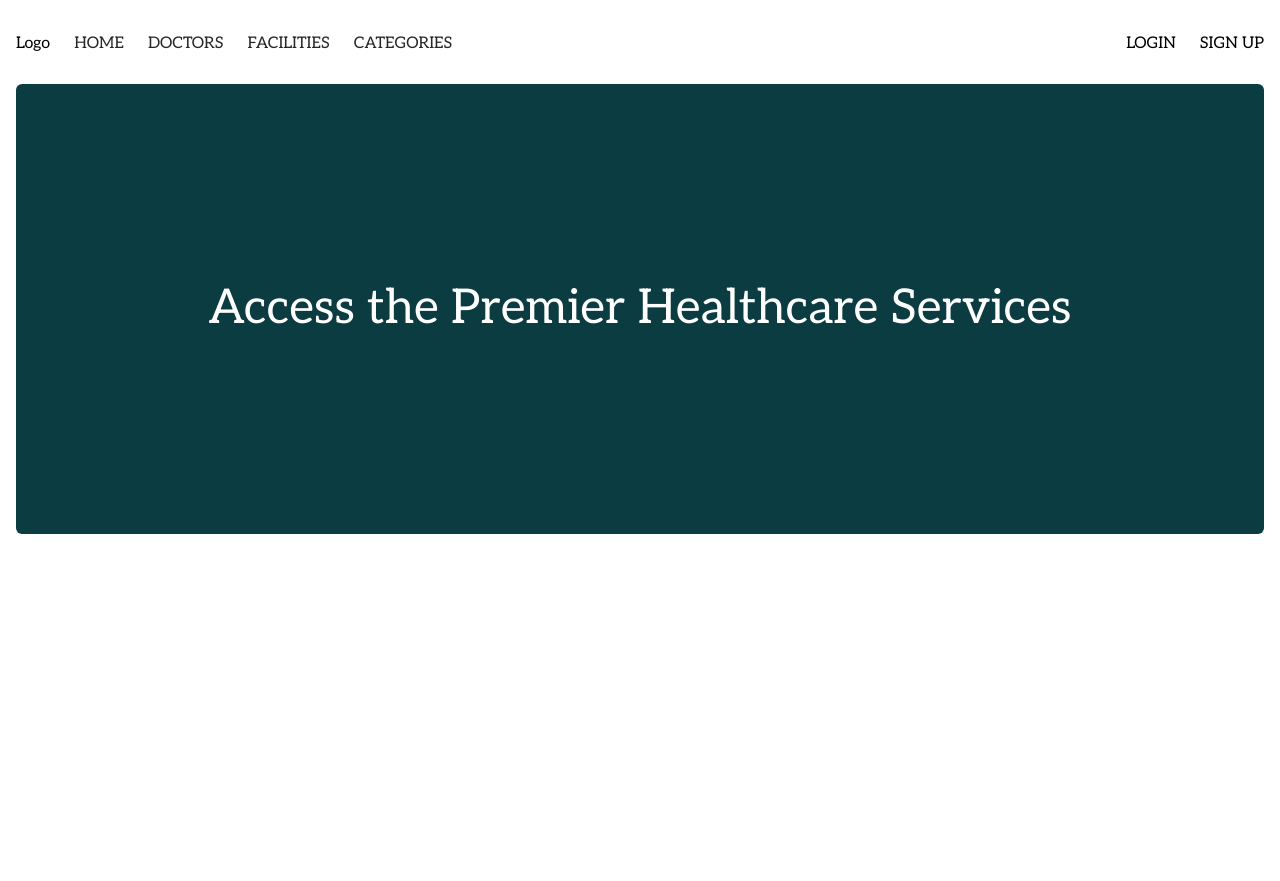
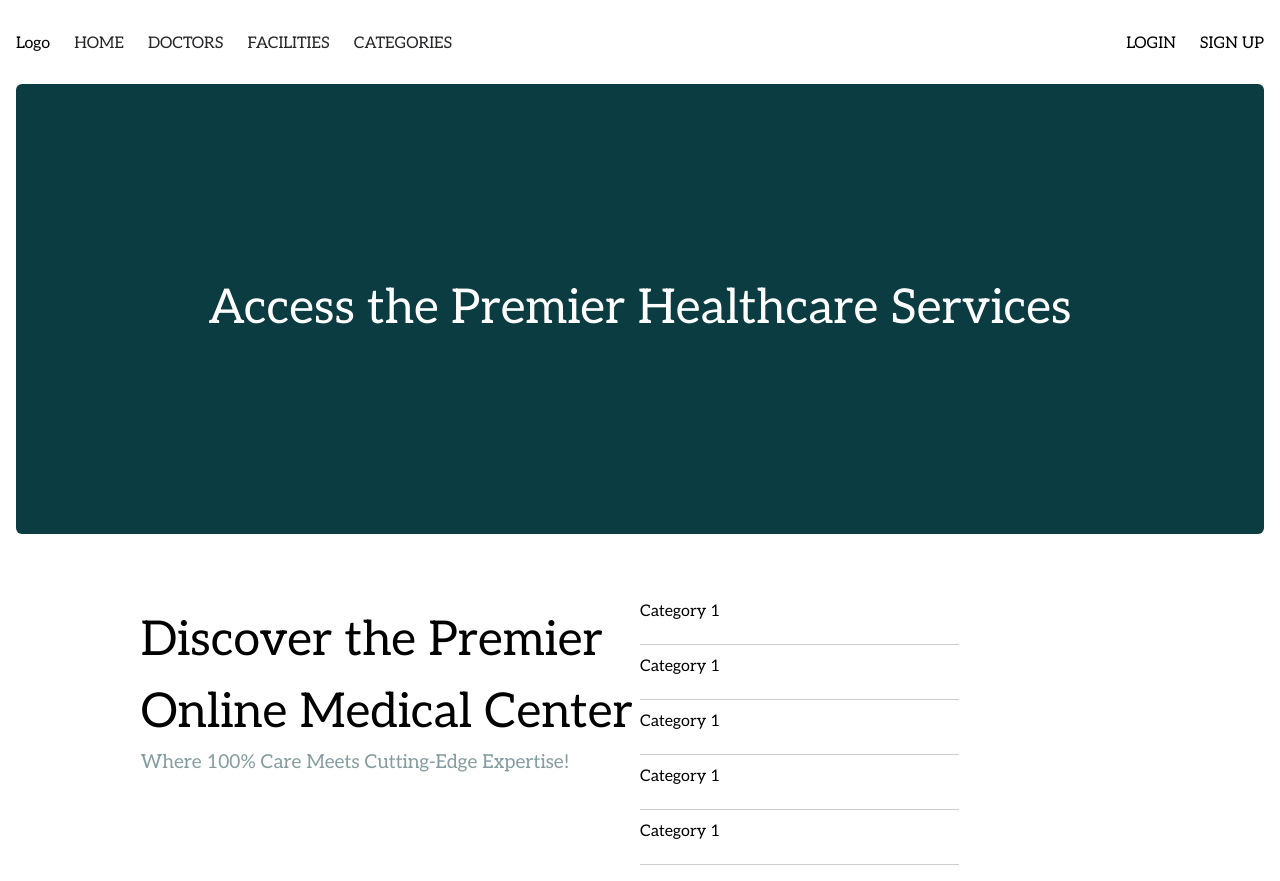
Before and after one commit to CARE-CONNECT-KENYA/care-connect-frontend, a Next.js app: page / in a window 1280 px wide. Before the commit the page ends 800 px from the top, so only its background shows below. Built offline with nearby package versions, Linux system fonts and the light colour scheme.

Commit message:
added the categories section

```diff
--- /dev/null
+++ b/app/Components/HomeCategories.tsx
@@ -0,0 +1,40 @@
+import React from 'react'
+import styles from "./HomePage.module.css"
+
+function HomeCategories() {
+  return (
+    <div className={styles.categories}>
+        <div className={styles.caption}>
+            <h1 className={styles.categoryheader}>
+                Discover the  Premier <br></br>
+                Online Medical Center
+            </h1>
+            <p>
+                Where 100% Care Meets Cutting-Edge Expertise!
+            </p>
+        </div>
+        <div className={styles.categorylist}>
+            <ul className={styles.categorylist}>
+                <li>
+                    Category 1
+                </li>
+                <li>
+                    Category 1
+                </li>
+                <li>
+                    Category 1
+                </li>
+                <li>
+                    Category 1
+                </li>
+                <li>
+                    Category 1
+                </li>
+            </ul>
+
+        </div>
+    </div>
+  )
+}
+
+export default HomeCategories
--- a/app/Components/HomePage.module.css
+++ b/app/Components/HomePage.module.css
@@ -13,3 +13,58 @@
     font-size: 3rem;
 
 }
+.categories{
+    display: grid;
+    grid-template-columns: repeat(auto-fit, minmax(100px, 1fr));
+    margin-left: auto;
+    margin-right: auto;
+    width: 80%;
+}
+
+.categories p{
+    color: var(--primary-color);
+    opacity: 50%;
+    font-size: 1.2rem;
+}
+.categorylist li {
+    position: relative; /* Add position relative */
+    font-size: 1rem;
+    border-bottom: 1px solid #ccc;
+    padding-bottom: 20px;
+    padding-top: 10px;
+    overflow: hidden; /* Hide overflow */
+}
+
+.categorylist li::before {
+    content: '';
+    position: absolute;
+    top: 0;
+    left: -100%; /* Initial position, outside the element */
+    width: 100%;
+    height: 100%;
+    background-color: var(--primary-color);
+    z-index: -1; /* Behind the content */
+    transition: left 0.5s ease; /* Smooth transition */
+}
+
+.categorylist li:hover::before {
+    left: 0; /* Move from left to right on hover */
+}
+
+.categorylist li:hover {
+    color: #ffffff;
+    letter-spacing: 1.14px;
+}
+
+.categoryheader{
+    font-size: 3rem;
+    font-weight: 400;
+}
+.caption{
+    margin-top: 15px;
+}
+.categorylist{
+    width: 80%;
+    display: grid;
+
+}
--- a/app/page.tsx
+++ b/app/page.tsx
@@ -1,8 +1,16 @@
+import HomeCategories from "./Components/HomeCategories";
 import HomeHeader from "./Components/HomeHeader";
 export default function Home() {
   return (
     <div>
-      <HomeHeader />
+      <div className= "mb-14">
+         <HomeHeader  />
+      </div>
+
+      <div>
+        <HomeCategories />
+      </div>
+
 
 
     </div>
```
